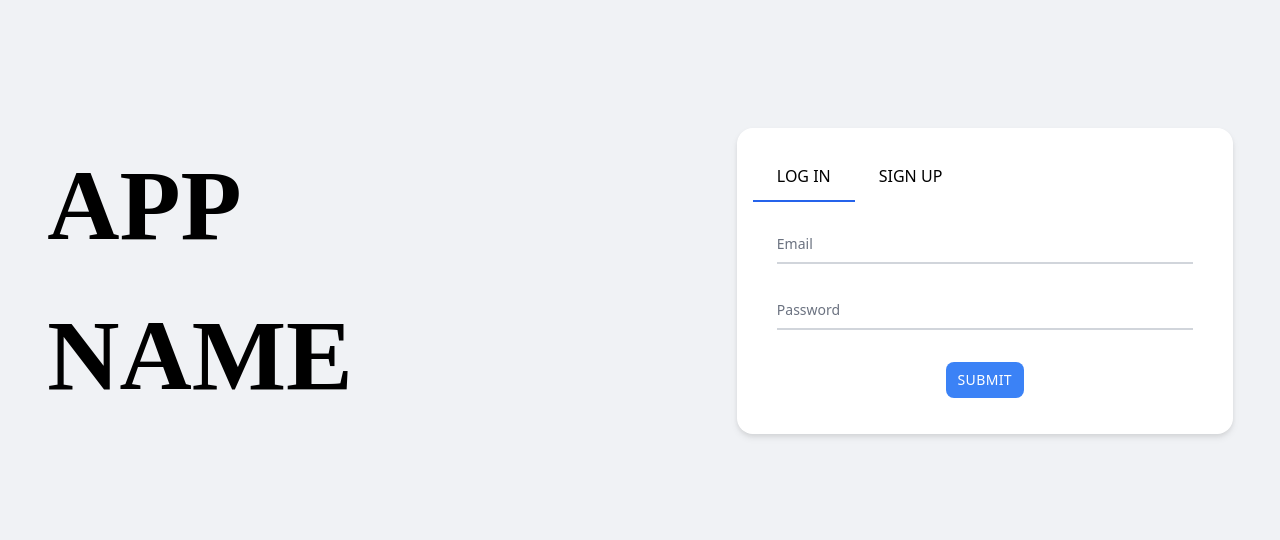
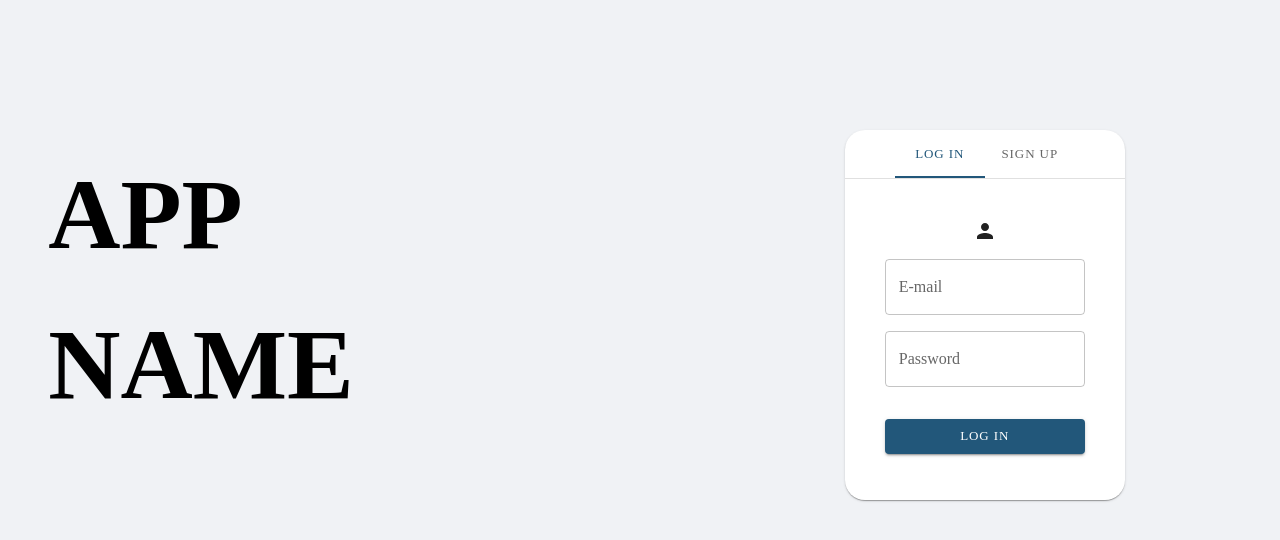
Before and after one commit to hsiupinggay/capstone-frontend, a React (Create React App) app: page /auth in a window 1280 px wide. Shown: the top 540 px of the page. Built offline with nearby package versions, Linux system fonts and the light colour scheme; no server answers.

Commit message:
auth card changed to mui

```diff
--- a/src/components/molecules/LoginForm.jsx
+++ b/src/components/molecules/LoginForm.jsx
@@ -10,11 +10,12 @@
  */
 import React, { useState } from 'react';
 import { useNavigate } from 'react-router-dom';
-import HelperText from '../atoms/HelperText';
-import RequiredTextfield from '../atoms/RequiredTextfield';
+import {
+  TextField, Stack, Button, CardContent,
+} from '@mui/material';
+import PersonIcon from '@mui/icons-material/Person';
 import { login, useMedicalContext } from '../others/store';
 import { validateEmail } from '../others/helper';
-import SubmitButton from '../atoms/SubmitButton';
 
 /*
  * ========================================================
@@ -83,22 +84,64 @@ export default function Login() {
   };
 
   return (
-    <form>
-      <div className="
-    flex
-    flex-col
-    justify-center
-    p-3
-    "
+    <CardContent>
+      {!error && (
+      <Stack
+        direction="column"
+        justifyContent="center"
+        alignItems="center"
+        spacing={2}
+        padding={3}
       >
-        <RequiredTextfield label="Email" type="email" id="floating-email" onChange={handleEmail} />
-        <RequiredTextfield label="Password" type="password" id="password-input" onChange={handlePassword} />
-        {error && <HelperText text={errorMessage} />}
-        <div className="flex justify-center">
-          <SubmitButton label="Submit" onClick={handleSubmit} />
-        </div>
+        <PersonIcon />
+        <TextField fullWidth label="E-mail" variant="outlined" onChange={handleEmail} />
+        <TextField fullWidth label="Password" type="password" variant="outlined" onChange={handlePassword} />
+      </Stack>
+      )}
 
-      </div>
-    </form>
+      {error && (
+      <Stack
+        direction="column"
+        justifyContent="center"
+        alignItems="center"
+        spacing={2}
+        padding={3}
+      >
+        <PersonIcon />
+        <TextField fullWidth error label="E-mail" variant="outlined" onChange={handleEmail} />
+        <TextField fullWidth error label="Password" type="password" variant="outlined" onChange={handlePassword} helperText={errorMessage} />
+      </Stack>
+      )}
+      <Stack
+        direction="column"
+        justifyContent="center"
+        alignItems="center"
+        px={3}
+        pt={1}
+      >
+        <Button fullWidth variant="contained" onClick={handleSubmit}>Log In</Button>
+      </Stack>
+    </CardContent>
+
+  // <form>
+  //   <div className="
+  // flex
+  // flex-col
+  // justify-center
+  // p-3
+  // "
+  //   >
+  //     <Stack
+  //       spacing={2}
+  //     >
+  //       <TextField type="email" onChange={handleEmail} label="Email" />
+  //       <TextField type="password" onChange={handlePassword} label="Password" />
+  //       {error && <HelperText text={errorMessage} />}
+  //       <div className="flex justify-center">
+  //         <SubmitButton label="Submit" onClick={handleSubmit} />
+  //       </div>
+  //     </Stack>
+  //   </div>
+  // </form>
   );
 }
--- a/src/components/molecules/SignupForm.jsx
+++ b/src/components/molecules/SignupForm.jsx
@@ -8,12 +8,16 @@
  * ========================================================
  */
 import React, { useState } from 'react';
-import RequiredTextfield from '../atoms/RequiredTextfield';
+import {
+  Button, CardContent, MobileStepper, Stack, TextField,
+} from '@mui/material';
+import KeyboardArrowLeft from '@mui/icons-material/KeyboardArrowLeft';
+import KeyboardArrowRight from '@mui/icons-material/KeyboardArrowRight';
+import PersonIcon from '@mui/icons-material/Person';
+import LockRoundedIcon from '@mui/icons-material/LockRounded';
 import { signup, useMedicalContext } from '../others/store';
 import { validateEmail } from '../others/helper';
 import HelperText from '../atoms/HelperText';
-import Button from '../atoms/Button';
-import SubmitButton from '../atoms/SubmitButton';
 
 /*
  * ========================================================
@@ -32,7 +36,7 @@ export default function Signup() {
   const [firstName, setFirstName] = useState('');
   const [lastName, setLastName] = useState('');
   // This is a 2-step form
-  const [step, setStep] = useState(1);
+  const [activeStep, setActiveStep] = useState(1);
   const [error, setError] = useState(false);
   const [errorMessage, setErrorMessage] = useState('');
 
@@ -53,9 +57,14 @@ export default function Signup() {
     setLastName(e.target.value);
   };
 
+  // Handle back click on stepper
+  const handleBack = () => {
+    setActiveStep((prevActiveStep) => prevActiveStep - 1);
+  };
   // Handle button clicks
   const handleNext = async (e) => {
     e.preventDefault();
+    setActiveStep((prevActiveStep) => prevActiveStep + 1);
     if (email === '' || firstName === '' || lastName === '') {
       setError(true);
       setErrorMessage('Please fill in all fields.');
@@ -70,7 +79,7 @@ export default function Signup() {
     }
     setError(false);
     setErrorMessage('');
-    setStep(2);
+    setActiveStep(2);
   };
 
   const handleSubmit = async (e) => {
@@ -106,42 +115,64 @@ export default function Signup() {
   };
 
   return (
-    <form>
-      <div className="
-    flex
-    flex-col
-    justify-center
-    p-3
-    "
-      >
-        {step === 1
+    <CardContent>
+
+      {activeStep === 1
        && (
-       <div>
-         <RequiredTextfield label="First Name" type="text" id="first-name" onChange={handleFirstName} />
-         <RequiredTextfield label="Last Name" type="text" id="last-name" onChange={handleLastName} />
-         <RequiredTextfield label="Email" type="email" id="floating-email" onChange={handleEmail} />
-         {error
-         && <HelperText text={errorMessage} />}
-         <div className="flex justify-center">
-           <Button label="Next" onClick={handleNext} />
-         </div>
-       </div>
+         <Stack
+           spacing={2}
+           direction="column"
+           justifyContent="center"
+           alignItems="center"
+         >
+           <PersonIcon />
+           <TextField label="First Name" variant="outlined" onChange={handleFirstName} value={firstName} />
+           <TextField label="Last Name" variant="outlined" onChange={handleLastName} value={lastName} />
+           <TextField label="E-mail" type="email" variant="outlined" onChange={handleEmail} value={email} />
+         </Stack>
        )}
 
-        {step === 2
+      {activeStep === 2
         && (
-        <div>
-          <RequiredTextfield label="Password" type="password" id="password-input" onChange={handlePassword} />
-          <RequiredTextfield label="Re-enter Password" type="password" id="password-confirmation" onChange={handlePasswordConfirmation} />
+        <Stack
+          spacing={2}
+          direction="column"
+          justifyContent="center"
+          alignItems="center"
+        >
+          <LockRoundedIcon />
+          <TextField label="Password" type="password" variant="outlined" onChange={handlePassword} value={password} />
+          <TextField label="Re-enter Password" type="password" variant="outlined" onChange={handlePasswordConfirmation} value={passwordConfrimation} />
           {error
           && <HelperText text={errorMessage} />}
-          <div className="flex justify-center">
-            <SubmitButton label="Submit" onClick={handleSubmit} />
-          </div>
-        </div>
+        </Stack>
         )}
 
-      </div>
-    </form>
+      <MobileStepper
+        variant="dots"
+        steps={2}
+        position="static"
+        activeStep={activeStep}
+        sx={{ maxWidth: 230, flexGrow: 1 }}
+        nextButton={activeStep === 2 ? (
+          <Button size="small" onClick={handleSubmit}>
+            Submit
+            <KeyboardArrowRight />
+          </Button>
+        ) : (
+          <Button size="small" onClick={handleNext} disabled={activeStep === 2}>
+            Next
+            <KeyboardArrowRight />
+          </Button>
+
+        )}
+        backButton={(
+          <Button size="small" onClick={handleBack} disabled={activeStep === 1}>
+            <KeyboardArrowLeft />
+            Back
+          </Button>
+      )}
+      />
+    </CardContent>
   );
 }
--- /dev/null
+++ b/src/components/organisms/AuthCard.jsx
@@ -0,0 +1,62 @@
+/*
+ * ========================================================
+ * ========================================================
+ *
+ *                       Imports
+ *
+ * ========================================================
+ * ========================================================
+ */
+import React, { useState } from 'react';
+import {
+  Box, Tab, Tabs, Card,
+} from '@mui/material';
+import Login from '../molecules/LoginForm';
+import Signup from '../molecules/SignupForm';
+
+/*
+ * ========================================================
+ * ========================================================
+ *
+ *                  Component for Auth Card
+ *
+ * ========================================================
+ * ========================================================
+ */
+export default function AuthCard() {
+  const [value, setValue] = useState('1');
+
+  const handleChange = (event, newValue) => {
+    setValue(newValue);
+  };
+
+  return (
+    <Card sx={{
+      width: '280px', height: '370px', mx: 'auto', mt: '50px', borderRadius: '20px',
+    }}
+    >
+      <Box sx={{ borderBottom: 1, borderColor: 'divider' }}>
+        <Tabs
+          value={value}
+          onChange={handleChange}
+          centered
+        >
+          <Tab value="1" label="Log In" />
+          <Tab value="2" label="Sign Up" />
+        </Tabs>
+      </Box>
+
+      {value === '1'
+      && (
+      <Login />
+      )}
+
+      {value === '2'
+      && (
+      <Signup />
+      )}
+
+    </Card>
+
+  );
+}
--- a/src/components/organisms/MedList.jsx
+++ b/src/components/organisms/MedList.jsx
@@ -15,7 +15,7 @@ import {
   Card, CardActions, CardContent, Stack, Typography, Button,
 } from '@mui/material';
 import axios from 'axios';
-import { useNavigate } from 'react-router-dom';
+import { useNavigate, useLocation } from 'react-router-dom';
 
 /*
  * ========================================================
@@ -30,13 +30,13 @@ import { useNavigate } from 'react-router-dom';
 function MedList() {
   const [medicineList, setMedicineList] = useState();
   const [loading, setLoading] = useState(true);
-  const [patientId, setPatientId] = useState('6225a54b80a1f0c98884563f');
   const navigate = useNavigate();
+  const location = useLocation();
+  const patientId = location.state;
+  console.log('<== patientId ==>', patientId);
 
   useEffect(() => {
     const callBack = async () => {
-      // Hardcoded patient id for Humpty Dumpty
-
       const data = new URLSearchParams();
       data.append('patientId', patientId);
       const res = await axios.get(`${process.env.REACT_APP_BACKEND_URL}/patient/med-list?${data.toString()}`);
@@ -48,7 +48,6 @@ function MedList() {
     callBack();
   }, []);
   console.log(medicineList);
-
   const handleClick = (id) => {
     navigate('/edit-med', { state: { id, patientId } });
     console.log('<== e.target ==>', id);
@@ -62,8 +61,16 @@ function MedList() {
     const res = await axios.delete(`${process.env.REACT_APP_BACKEND_URL}/patient/delete?${data.toString()}`);
     console.log(res.data);
   };
+
+  const handleAdd = async () => {
+    navigate('/add-med');
+  };
   return (
     <div>
+      <Typography>
+        Medication
+      </Typography>
+      <Button variant="text" onClick={handleAdd}>Add Medication</Button>
       <Stack
         spacing={1}
       >
--- a/src/components/organisms/UserAuthTab.jsx
+++ /dev/null
@@ -1,143 +0,0 @@
-/*
- * ========================================================
- * ========================================================
- *
- *                        Imports
- *
- * ========================================================
- * ========================================================
- */
-import React, { useState, useRef } from 'react';
-import { Box, Typography } from '@mui/material';
-import Login from '../molecules/LoginForm';
-import Signup from '../molecules/SignupForm';
-import authStyle from './UserAuthTabCss';
-
-/*
- * ========================================================
- * ========================================================
- *
- *                   UserAuthTab Component
- *
- * ========================================================
- * ========================================================
- */
-export default function UserAuthTab() {
-  // States for aria label and conditional rendering of login/signup components
-  const [loginSelected, setLoginSelected] = useState(true);
-  const [signupSelected, setSignupSelected] = useState(false);
-
-  // useRef for equivalent of getElementById
-  // see refs in tab div
-  const loginTab = useRef();
-  const signupTab = useRef();
-
-  // Event listener when tabs are clicked
-  // className of tab is originally transparent and changes to blue when clicked
-  const handleLogin = () => {
-    setLoginSelected(true);
-    setSignupSelected(false);
-
-    loginTab.current.classList.add('border-blue-600');
-    loginTab.current.classList.remove('border-transparent');
-
-    signupTab.current.classList.remove('border-blue-600');
-    signupTab.current.classList.add('border-transparent');
-  };
-
-  const handleSignup = () => {
-    setLoginSelected(false);
-    setSignupSelected(true);
-
-    loginTab.current.classList.remove('border-blue-600');
-    loginTab.current.classList.add('border-transparent');
-
-    signupTab.current.classList.add('border-blue-600');
-    signupTab.current.classList.remove('border-transparent');
-  };
-
-  return (
-    <Box sx={authStyle.mainContainer}>
-      <Typography sx={authStyle.appName}>
-        APP NAME
-      </Typography>
-
-      <Box sx={authStyle.loginContainer}>
-        <div
-          className="drop-shadow-md
-    rounded-2xl
-    bg-white
-    p-4 my-12"
-        >
-          <ul
-            className="flex flex-row flex-wrap list-none "
-            id="tabs-tab"
-            role="tablist"
-          >
-            <li className="nav-item" role="presentation">
-              <a
-                ref={loginTab}
-                href="#tabs-login"
-                className="
-      nav-link
-      block
-      font-medium
-      text-s
-      uppercase
-      border-x-0 border-t-0 border-b-2 border-blue-600
-      px-6
-      py-3
-      my-2
-      hover:border-blue-600 hover:bg-gray-100
-    "
-                id="tabs-login-tab"
-                role="tab"
-                aria-controls="tabs-login"
-                aria-selected={loginSelected}
-                onClick={handleLogin}
-              >
-                log in
-
-              </a>
-            </li>
-            <li className="nav-item" role="presentation">
-              <a
-                ref={signupTab}
-                href="#tabs-signup"
-                className="
-      nav-link
-      block
-      font-medium
-      text-s
-      uppercase
-      border-x-0 border-t-0 border-b-2 border-transparent
-      px-6
-      py-3
-      my-2
-      hover:border-blue-600 hover:bg-gray-100
-    "
-                id="tabs-signup-tab"
-                role="tab"
-                aria-controls="tabs-signup"
-                aria-selected={signupSelected}
-                onClick={handleSignup}
-              >
-                sign up
-
-              </a>
-            </li>
-
-          </ul>
-          <div className="tab-content" id="tabs-tabContent">
-            {loginSelected && (
-            <Login />
-            )}
-
-            {signupSelected && (<Signup />)}
-
-          </div>
-        </div>
-      </Box>
-    </Box>
-  );
-}
--- a/src/components/others/store.jsx
+++ b/src/components/others/store.jsx
@@ -63,6 +63,7 @@ export function medicalReducer(state, action) {
         firstName: action.payload.name.first,
         lastName: action.payload.name.last,
         email: action.payload.email,
+        photo: action.payload.photo,
       };
     case UPLOAD_PHOTO:
       return {
--- a/src/components/pages/PatientListPage.jsx
+++ b/src/components/pages/PatientListPage.jsx
@@ -105,7 +105,7 @@ export default function PatientListPage() {
               </Tooltip>
               <br />
               {patientList.map((patient) => (
-                <div>
+                <div key={patient.name}>
                   {`${patient.name}`}
                   <Tooltip title="View Profile">
                     <ArrowCircleRightIcon onClick={() => openPatientProfile(patient.patientId)} />
--- a/src/components/pages/PatientProfilePage.jsx
+++ b/src/components/pages/PatientProfilePage.jsx
@@ -137,7 +137,7 @@ export default function PatientProfilePage() {
               </div>
               <div>
                 {' '}
-                <Button variant="contained" onClick={() => navigate('/add-appt')}>Medication</Button>
+                <Button variant="contained" onClick={() => navigate('/med-list', { state: patientId })}>Medication</Button>
               </div>
               <div>
                 {' '}
--- a/src/components/pages/UserAuthPage.jsx
+++ b/src/components/pages/UserAuthPage.jsx
@@ -8,7 +8,9 @@
  * ========================================================
  */
 import React from 'react';
-import UserAuthTab from '../organisms/UserAuthTab';
+import { Box, Typography } from '@mui/material';
+import AuthCard from '../organisms/AuthCard';
+import authStyle from './UserAuthPageCss';
 
 /*
  * ========================================================
@@ -21,8 +23,13 @@ import UserAuthTab from '../organisms/UserAuthTab';
  */
 export default function UserAuthPage() {
   return (
-    <div>
-      <UserAuthTab />
-    </div>
+    <Box sx={authStyle.mainContainer}>
+      <Typography sx={authStyle.appName}>
+        APP NAME
+      </Typography>
+      <Box sx={authStyle.loginContainer}>
+        <AuthCard />
+      </Box>
+    </Box>
   );
 }
```
Also changed, not shown: src/components/atoms/Button.jsx (deleted, +0 -41 lines), src/components/organisms/AddMedCard.jsx (+4 -4 lines), src/components/pages/UserAuthPageCss.js (renamed from src/components/organisms/UserAuthTabCss.js).
